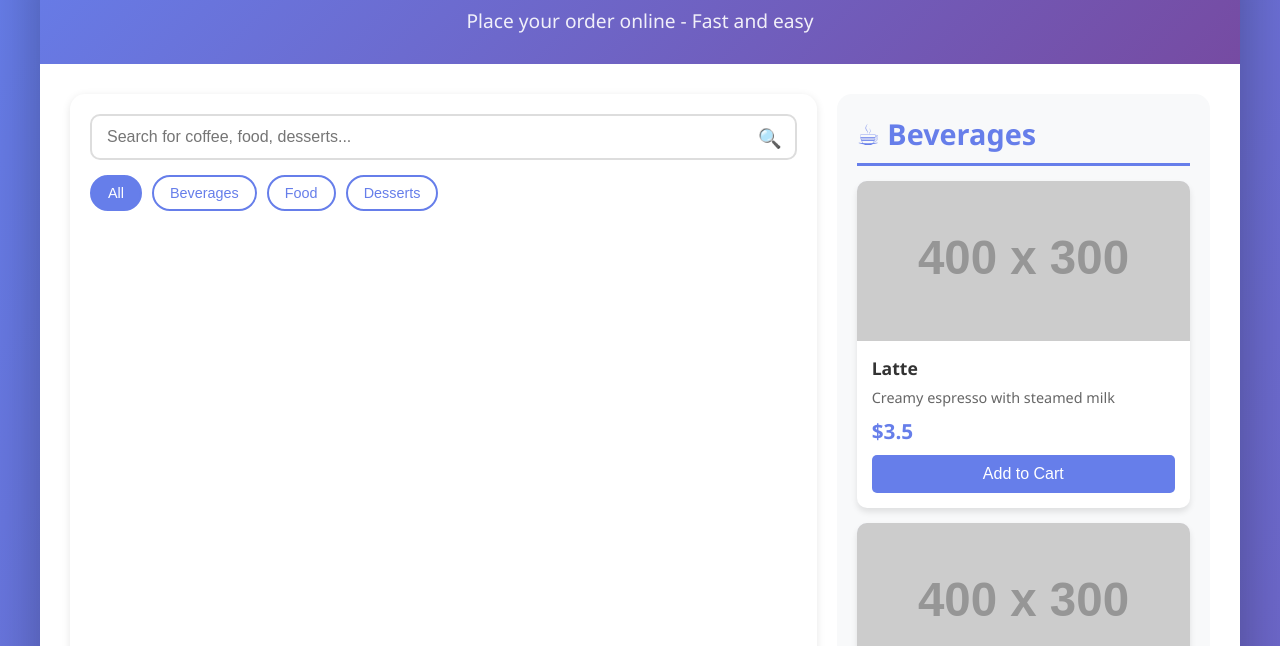
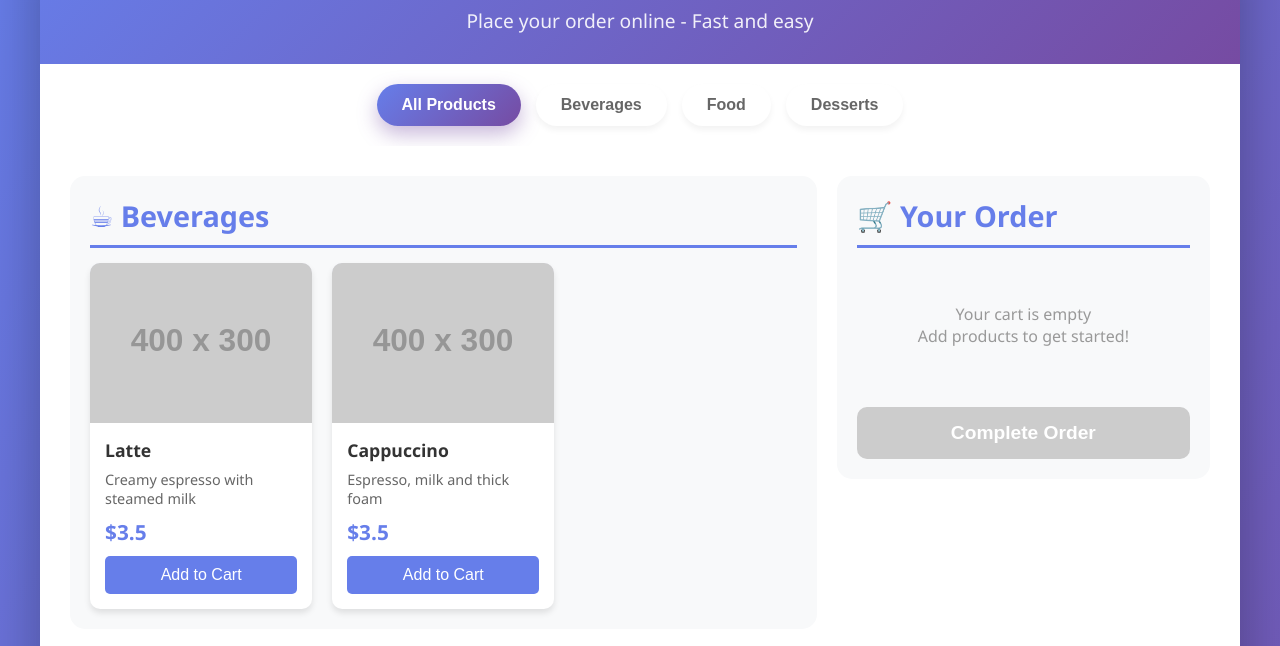
Before and after one commit to osbaho/Cafeteria, a plain HTML site: page index.html in a window 1280 px wide. Shown: the part 108-754 px from the top of the page. Drawn offline with Linux system fonts and the light colour scheme; placeholder pictures from the web are drawn by us.

Commit message:
Refactor UI to prioritize category browsing over search
Moved category filter buttons to a prominent full-width section and removed the search bar from the main interface. Updated styles for the new filter section and buttons, and simplified JavaScript logic to remove search functionality. Updated README to clarify security practices and reflect UI changes.

```diff
--- a/index.html
+++ b/index.html
@@ -64,19 +64,17 @@
             <p>Place your order online - Fast and easy</p>
         </header>
 
+        <!-- Category Filters (Browse-First) - Full Width -->
+        <section class="category-filter-section">
+            <div class="filter-buttons">
+                <button class="filter-btn active" data-category="all">All Products</button>
+                <button class="filter-btn" data-category="bebidas">Beverages</button>
+                <button class="filter-btn" data-category="alimentos">Food</button>
+                <button class="filter-btn" data-category="postres">Desserts</button>
+            </div>
+        </section>
+
         <div class="main-content">
-            <div class="search-filter-section">
-                <div class="search-bar">
-                    <input type="text" id="search-input" placeholder="Search for coffee, food, desserts...">
-                    <span class="search-icon">🔍</span>
-                </div>
-                <div class="filter-buttons">
-                    <button class="filter-btn active" data-category="all">All</button>
-                    <button class="filter-btn" data-category="bebidas">Beverages</button>
-                    <button class="filter-btn" data-category="alimentos">Food</button>
-                    <button class="filter-btn" data-category="postres">Desserts</button>
-                </div>
-            </div>
             <main class="products-section" id="products-section" role="main">
                 <!-- Products will be loaded here by JavaScript -->
             </main>
--- a/script.js
+++ b/script.js
@@ -138,6 +138,23 @@ let searchTerm = '';
 let selectedPayment = null;
 let virtualAccountBalance = 50.00; // Virtual account balance in USD
 
+// Setup event listeners
+function setupEventListeners() {
+    // Filter Buttons
+    const filterBtns = document.querySelectorAll('.filter-btn');
+    filterBtns.forEach(btn => {
+        btn.addEventListener('click', () => {
+            // Update active state
+            filterBtns.forEach(b => b.classList.remove('active'));
+            btn.classList.add('active');
+
+            // Update category
+            currentCategory = btn.dataset.category;
+            renderProducts();
+        });
+    });
+}
+
 // Initialize the page
 function init() {
     setupEventListeners();
@@ -145,23 +162,6 @@ function init() {
     updateCart();
     updateVirtualBalance();
 }
-
-function setupEventListeners() {
-    document.getElementById('search-input').addEventListener('input', (e) => {
-        searchTerm = e.target.value;
-        renderProducts();
-    });
-
-    document.querySelectorAll('.filter-btn').forEach(btn => {
-        btn.addEventListener('click', (e) => {
-            document.querySelectorAll('.filter-btn').forEach(b => b.classList.remove('active'));
-            e.target.classList.add('active');
-            currentCategory = e.target.dataset.category;
-            renderProducts();
-        });
-    });
-}
-
 // Render all products
 function renderProducts() {
     const productsSection = document.getElementById('products-section');
@@ -178,11 +178,8 @@ function renderProducts() {
     for (const [category, items] of Object.entries(products)) {
         if (currentCategory !== 'all' && currentCategory !== category) continue;
 
-        const filteredItems = items.filter(product => {
-            const matchesSearch = product.name.toLowerCase().includes(searchTerm.toLowerCase()) ||
-                                  product.description.toLowerCase().includes(searchTerm.toLowerCase());
-            return matchesSearch;
-        });
+        // No search term filtering needed anymore
+        const filteredItems = items;
 
         if (filteredItems.length === 0) continue;
         hasResults = true;
--- a/styles.css
+++ b/styles.css
@@ -63,6 +63,86 @@ header p {
 /* ============================================
    PRODUCTS SECTION
    ============================================ */
+/* ============================================
+   CATEGORY FILTERS (Full Width)
+   ============================================ */
+.category-filter-section {
+  background: white;
+  padding: 20px 30px;
+  margin-bottom: 0;
+  overflow-x: auto;
+  -webkit-overflow-scrolling: touch;
+  scrollbar-width: none;
+}
+
+.category-filter-section::-webkit-scrollbar {
+  display: none;
+}
+
+.filter-buttons {
+  display: flex;
+  gap: 15px;
+  justify-content: center;
+}
+
+@media (max-width: 768px) {
+  .filter-buttons {
+    justify-content: flex-start;
+  }
+}
+
+.filter-btn {
+  background: white;
+  border: none;
+  padding: 12px 25px;
+  border-radius: 50px;
+  font-size: 1em;
+  font-weight: 600;
+  color: #666;
+  cursor: pointer;
+  transition: all 0.3s cubic-bezier(0.4, 0, 0.2, 1);
+  box-shadow: 0 4px 6px rgba(0,0,0,0.05);
+  white-space: nowrap;
+  position: relative;
+  overflow: hidden;
+  z-index: 1;
+}
+
+.filter-btn::before {
+  content: '';
+  position: absolute;
+  top: 0;
+  left: 0;
+  width: 100%;
+  height: 100%;
+  background: linear-gradient(135deg, #667eea 0%, #764ba2 100%);
+  opacity: 0;
+  z-index: -1;
+  transition: opacity 0.3s ease;
+}
+
+.filter-btn:hover {
+  transform: translateY(-2px);
+  box-shadow: 0 8px 15px rgba(102, 126, 234, 0.2);
+  color: #667eea;
+}
+
+.filter-btn.active {
+  color: white;
+  box-shadow: 0 8px 20px rgba(118, 75, 162, 0.4);
+}
+
+.filter-btn.active::before {
+  opacity: 1;
+}
+
+.filter-btn.active:hover {
+  color: white;
+}
+
+/* ============================================
+   PRODUCTS SECTION
+   ============================================ */
 .products-section {
     display: grid;
     gap: 20px;
@@ -82,78 +162,10 @@ header p {
     padding-bottom: 10px;
 }
 
-/* ============================================
-   SEARCH AND FILTERS
-   ============================================ */
-.search-filter-section {
-    background: white;
-    border-radius: 15px;
-    padding: 20px;
-    margin-bottom: 20px;
-    box-shadow: 0 2px 8px rgba(0,0,0,0.1);
-}
-
-.search-bar {
-    position: relative;
-    margin-bottom: 15px;
-}
-
-.search-bar input {
-    width: 100%;
-    padding: 12px 45px 12px 15px;
-    border: 2px solid #ddd;
-    border-radius: 10px;
-    font-size: 1em;
-    transition: border-color 0.3s, box-shadow 0.3s;
-}
-
-.search-bar input:focus {
-    outline: none;
-    border-color: #667eea;
-    box-shadow: 0 0 0 3px rgba(102, 126, 234, 0.1);
-}
-
-.search-icon {
-    position: absolute;
-    right: 15px;
-    top: 50%;
-    transform: translateY(-50%);
-    color: #999;
-    font-size: 1.2em;
-    pointer-events: none;
-}
-
-.filter-buttons {
-    display: flex;
-    gap: 10px;
-    flex-wrap: wrap;
-}
-
-.filter-btn {
-    padding: 8px 16px;
-    border: 2px solid #667eea;
-    background: white;
-    color: #667eea;
-    border-radius: 20px;
-    font-size: 0.9em;
-    cursor: pointer;
-    transition: all 0.3s;
-    font-weight: 500;
-}
-
-.filter-btn:hover {
-    background: #f0f4ff;
-}
-
-.filter-btn.active {
-    background: #667eea;
-    color: white;
-}
-
 .products-grid {
     display: grid;
-    grid-template-columns: repeat(auto-fill, minmax(200px, 1fr));
-    gap: 15px;
+    grid-template-columns: repeat(auto-fill, minmax(220px, 1fr));
+    gap: 20px;
     margin-top: 15px;
 }
 
```
Also changed, not shown: 1 other file.
